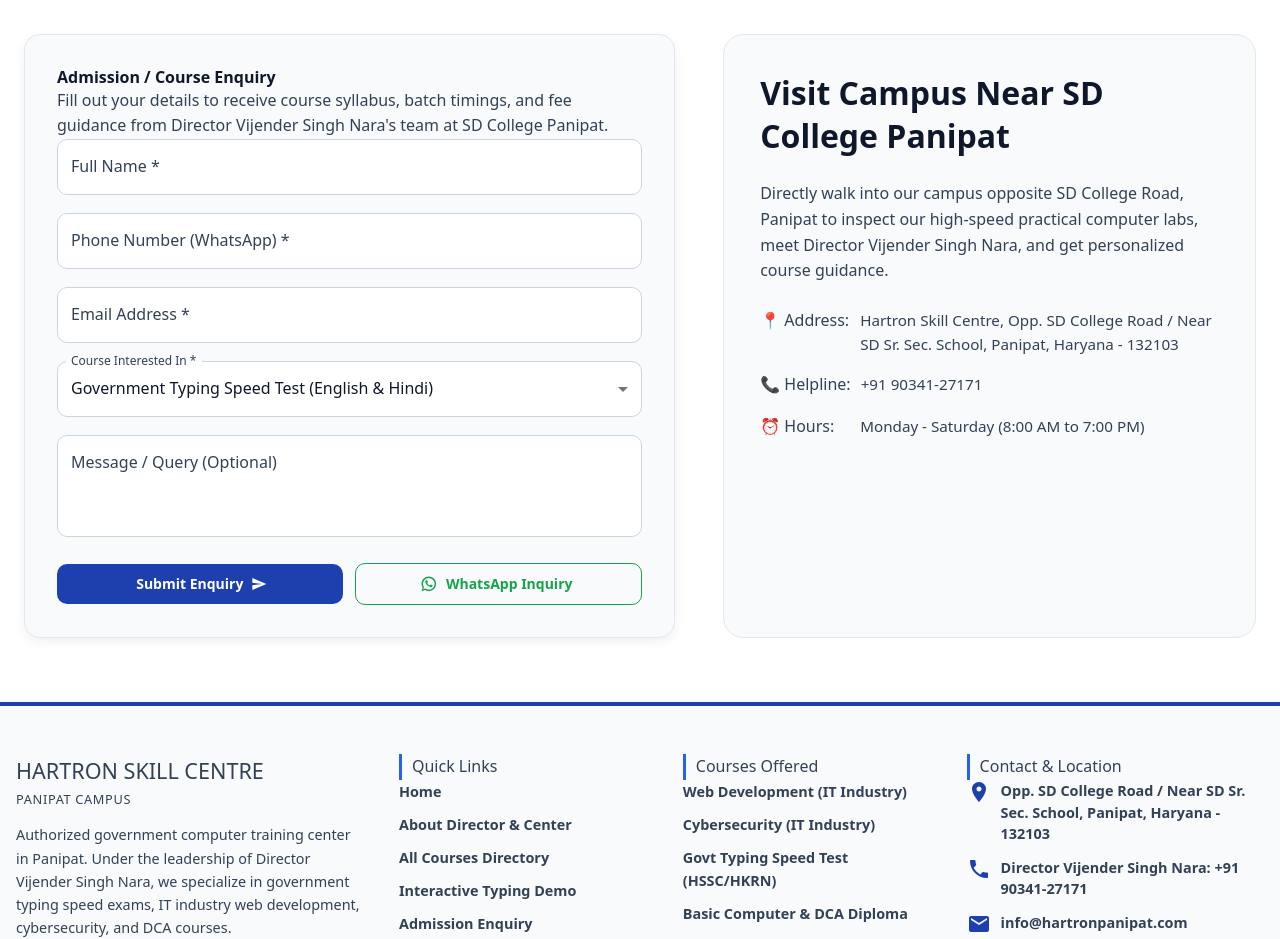
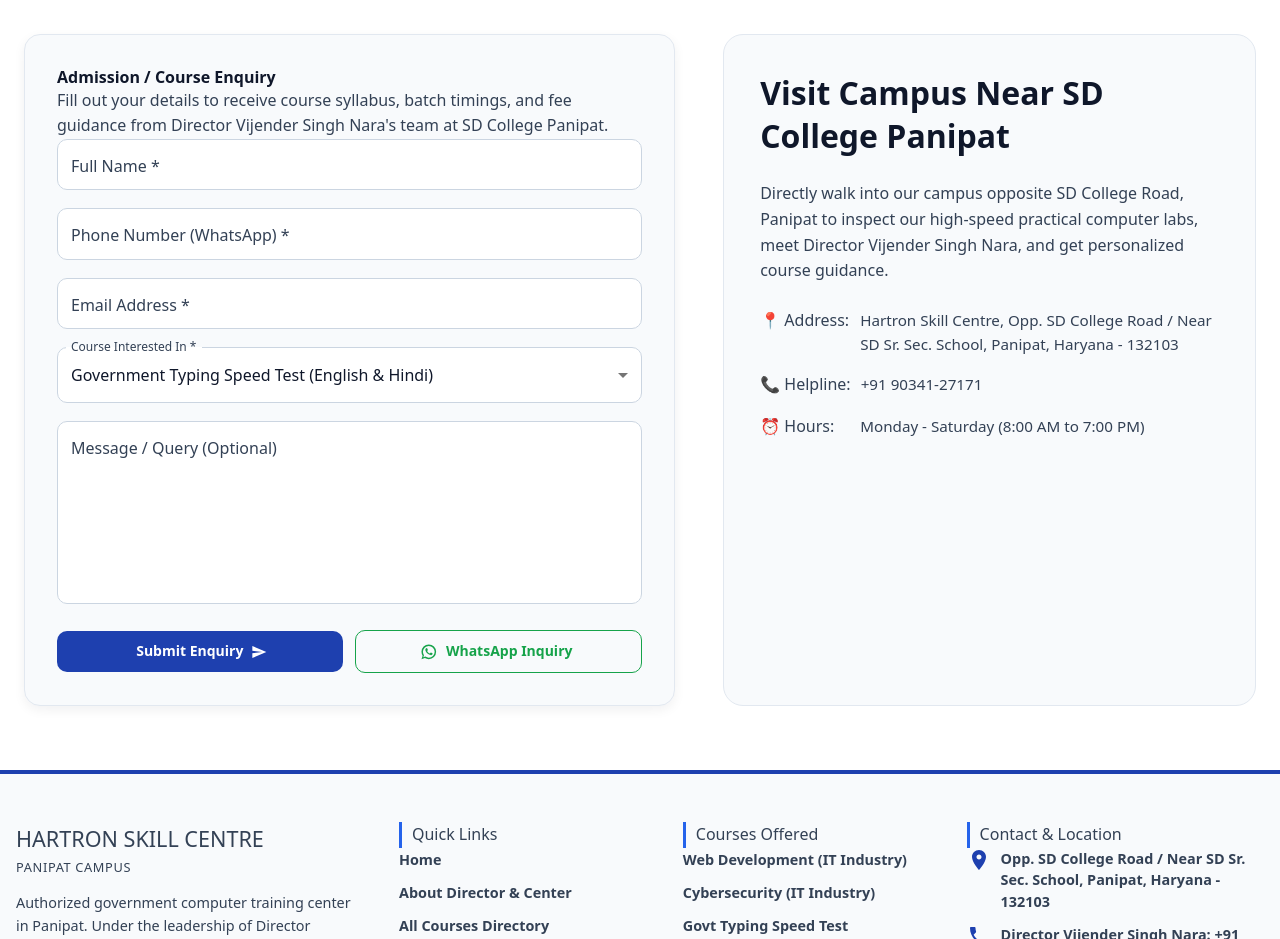
Before and after one commit to iamsumitkumar64/Hartron-Website, a Next.js app in the folder frontend/: page / in a window 1280 px wide. Shown: the part 3580-4519 px from the top of the page. Built offline with nearby package versions, Linux system fonts and the light colour scheme; what @mui/material-nextjs would draw is missing.

Commit message:
Feature: Implement reusable Input component with consistent height & typography

```diff
--- /dev/null
+++ b/frontend/src/component/common/input.tsx
@@ -0,0 +1,35 @@
+"use client";
+
+import React, { forwardRef } from "react";
+import { TextField, TextFieldProps } from "@mui/material";
+
+export type InputProps = Omit<TextFieldProps, "variant"> & {
+  variant?: "outlined" | "filled" | "standard";
+};
+
+const Input = forwardRef<HTMLInputElement, InputProps>(function Input(
+  { className, slotProps, ...props },
+  ref
+) {
+  return (
+    <TextField
+      ref={ref}
+      variant="outlined"
+      fullWidth
+      {...props}
+      slotProps={{
+        ...slotProps,
+        htmlInput: {
+          style: {
+            paddingTop: "12px",
+            height: "auto",
+            fontSize: "0.95rem",
+          },
+          ...(slotProps?.htmlInput || {}),
+        },
+      }}
+    />
+  );
+});
+
+export default Input;
--- a/frontend/src/component/enquiry-form/enquiry-form.tsx
+++ b/frontend/src/component/enquiry-form/enquiry-form.tsx
@@ -3,10 +3,11 @@
 import React, { useState } from "react";
 import { useForm } from "react-hook-form";
 import { zodResolver } from "@hookform/resolvers/zod";
-import { Box, MenuItem, TextField, Typography, Alert } from "@mui/material";
+import { Box, MenuItem, Typography, Alert } from "@mui/material";
 import SendIcon from "@mui/icons-material/Send";
 import WhatsAppIcon from "@mui/icons-material/WhatsApp";
 import { enquirySchema, EnquirySchemaType } from "../../schemas/enquiry";
+import Input from "../common/input";
 import Button from "../common/button";
 import styles from "./enquiry-form.module.css";
 
@@ -71,46 +72,42 @@
       )}
 
       <form onSubmit={handleSubmit(onSubmit)} className={styles.form}>
-        <TextField
+        <Input
           label="Full Name *"
           fullWidth
           {...register("name")}
           error={!!errors.name}
           helperText={errors.name?.message}
-          variant="outlined"
           className={styles.fullWidthInput}
         />
 
-        <TextField
+        <Input
           label="Phone Number (WhatsApp) *"
           fullWidth
           {...register("phone")}
           error={!!errors.phone}
           helperText={errors.phone?.message}
-          variant="outlined"
           className={styles.fullWidthInput}
         />
 
-        <TextField
+        <Input
           label="Email Address *"
           type="email"
           fullWidth
           {...register("email")}
           error={!!errors.email}
           helperText={errors.email?.message}
-          variant="outlined"
           className={styles.fullWidthInput}
         />
 
-        <TextField
+        <Input
           select
           label="Course Interested In *"
           fullWidth
           defaultValue={defaultCourse || "typing-speed"}
-          onChange={(e) => setValue("course_slug", e.target.value)}
+          onChange={(e) => setValue("course_slug", e.target.value as string)}
           error={!!errors.course_slug}
           helperText={errors.course_slug?.message}
-          variant="outlined"
           className={styles.fullWidthInput}
           slotProps={{
             select: {
@@ -134,15 +131,14 @@
               {option.label}
             </MenuItem>
           ))}
-        </TextField>
+        </Input>
 
-        <TextField
+        <Input
           label="Message / Query (Optional)"
           multiline
           rows={3}
           fullWidth
           {...register("message")}
-          variant="outlined"
           className={styles.fullWidthInput}
         />
 
```
